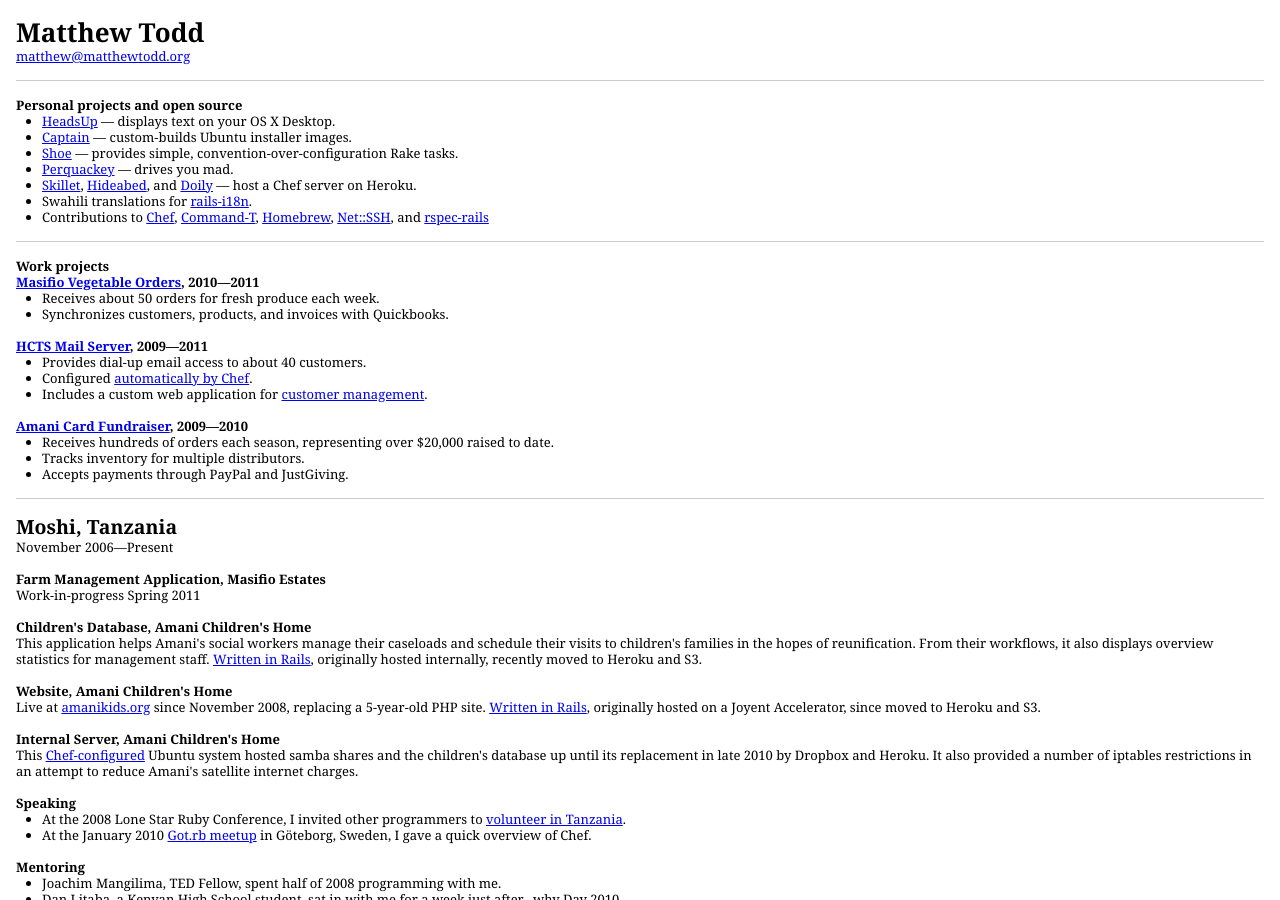
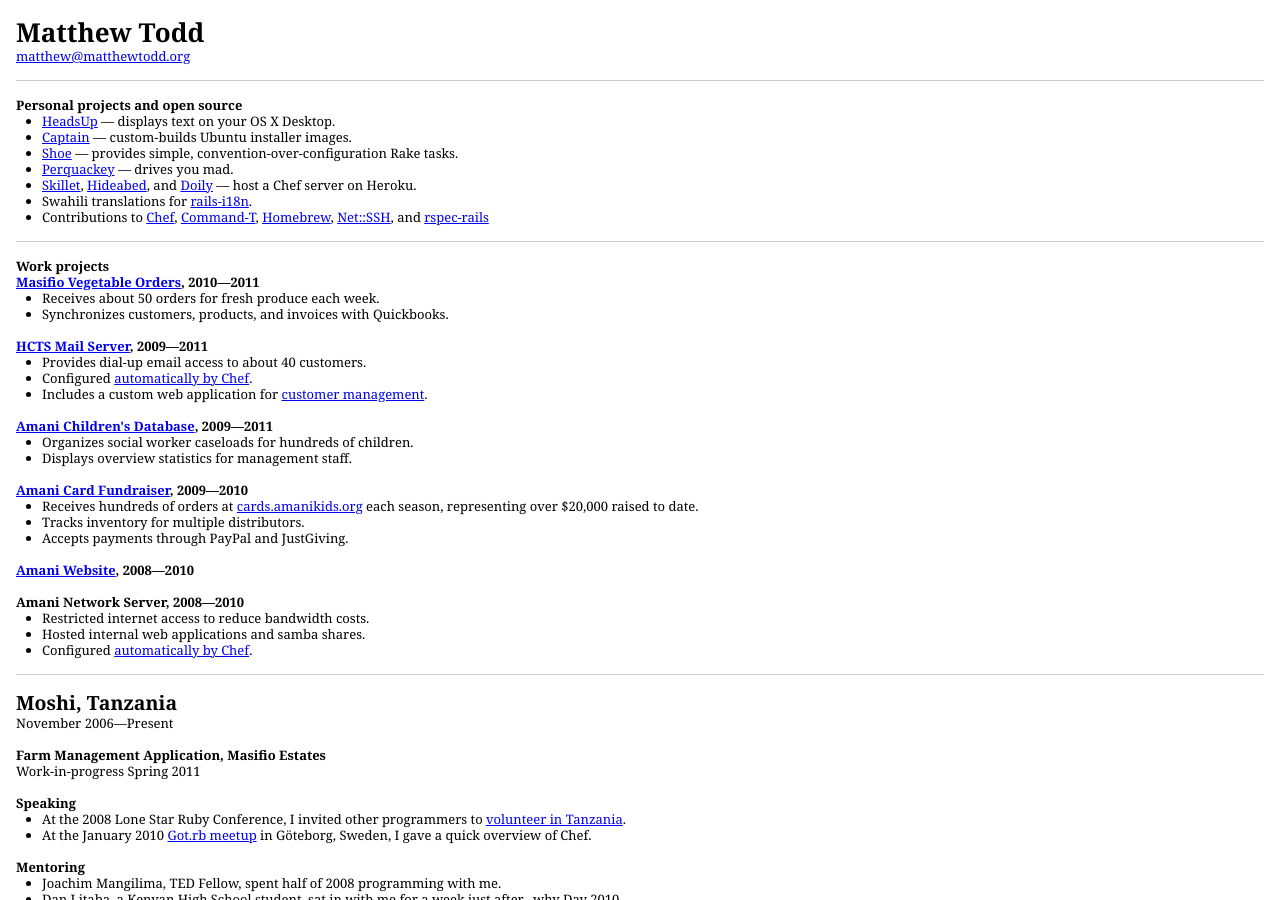
Before and after one commit to matthewtodd/matthewtodd.github.io, a Jekyll site: the page app/resume.html, which Jekyll copies as it is, in a window 1280 px wide and 900 px high. Built offline with Jekyll 4.4.1, drawn with Linux system fonts in a browser that asks for light colours.

Commit message:
More bullet points...

```diff
--- a/app/resume.html
+++ b/app/resume.html
@@ -65,11 +65,32 @@
       </section>
 
       <section>
-        <h1><a href="http://cards.amanikids.org/">Amani Card Fundraiser</a>, 2009&mdash;2010</h1>
+        <h1><a href="https://github.com/amanikids/kituo">Amani Children's Database</a>, 2009&mdash;2011</h1>
         <ul>
-          <li>Receives hundreds of orders each season, representing over $20,000 raised to date.</li>
+          <li>Organizes social worker caseloads for hundreds of children.</li>
+          <li>Displays overview statistics for management staff.</li>
+        </ul>
+      </section>
+
+      <section>
+        <h1><a href="https://github.com/amanikids/cards">Amani Card Fundraiser</a>, 2009&mdash;2010</h1>
+        <ul>
+          <li>Receives hundreds of orders at <a class="self" href="http://cards.amanikids.org/">cards.amanikids.org</a> each season, representing over $20,000 raised to date.</li>
           <li>Tracks inventory for multiple distributors.</li>
           <li>Accepts payments through PayPal and JustGiving.</li>
+        </ul>
+      </section>
+
+      <section>
+        <h1><a href="http://amanikids.org/">Amani Website</a>, 2008&mdash;2010</h1>
+      </section>
+
+      <section>
+        <h1>Amani Network Server, 2008&mdash;2010</h1>
+        <ul>
+          <li>Restricted internet access to reduce bandwidth costs.</li>
+          <li>Hosted internal web applications and samba shares.</li>
+          <li>Configured <a href="https://github.com/amanikids/chef-repo">automatically by Chef</a>.</li>
         </ul>
       </section>
     </section>
@@ -83,36 +104,6 @@
       <section>
         <h1>Farm Management Application, Masifio Estates</h1>
         <p>Work-in-progress Spring 2011</p>
-      </section>
-
-      <section>
-        <h1>Children's Database, Amani Children's Home</h1>
-        <p>This application helps Amani's social workers manage their caseloads
-        and schedule their visits to children's families in the hopes of
-        reunification. From their workflows, it also displays overview
-        statistics for management staff. <a
-          href="https://github.com/amanikids/kituo">Written in Rails</a>,
-        originally hosted internally, recently moved to Heroku and S3.</p>
-      </section>
-
-      <section>
-        <h1>Website, Amani Children's Home</h1>
-        <p>Live at <a class="self"
-          href="http://amanikids.org/">amanikids.org</a> since November 2008,
-        replacing a 5-year-old PHP site. <a
-          href="https://github.com/amanikids/website">Written in Rails</a>,
-        originally hosted on a Joyent Accelerator, since moved to Heroku and
-        S3.</p>
-      </section>
-
-      <section>
-        <h1>Internal Server, Amani Children's Home</h1>
-        <p>This <a
-          href="https://github.com/amanikids/chef-repo">Chef-configured</a>
-        Ubuntu system hosted samba shares and the children's database up until
-        its replacement in late 2010 by Dropbox and Heroku. It also provided a
-        number of iptables restrictions in an attempt to reduce Amani's
-        satellite internet charges.</p>
       </section>
 
       <section>
```
